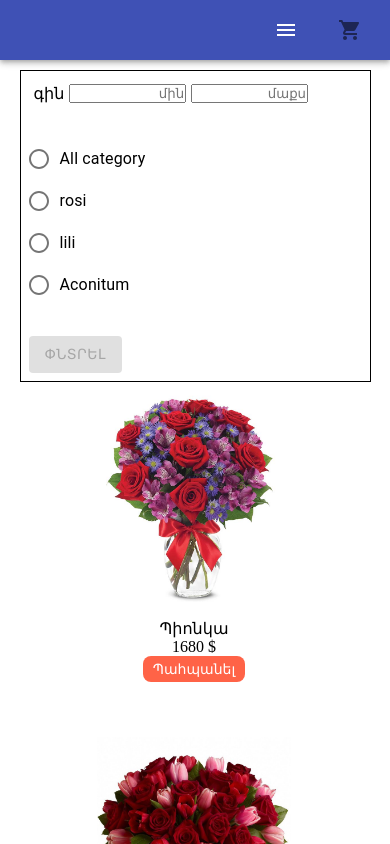
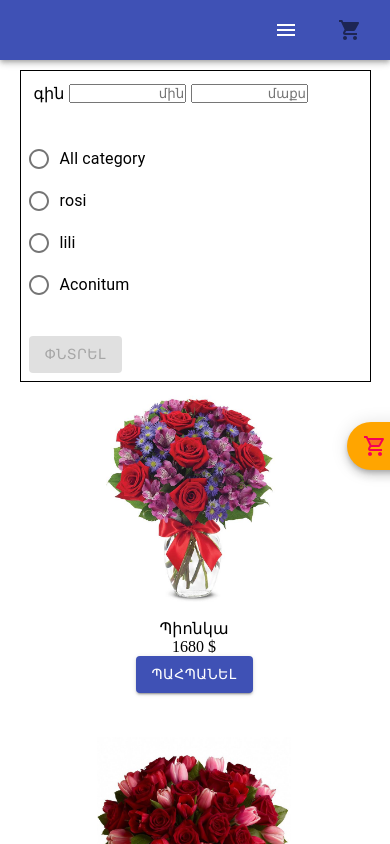
Before and after one commit to Foton-corp/foton-flowers, a React (Create React App) app: page /fullproductpage in a window 390 px wide. Shown: the top 844 px of the page. Built offline with nearby package versions, Linux system fonts and the light colour scheme.

Commit message:
add fealter

```diff
--- a/src/App.jsx
+++ b/src/App.jsx
@@ -15,12 +15,12 @@ function App() {
       <MenuBarContainer />
       <Switch>
         <Route exact path="/" component={Products} />
+        <Route path="/fullproductpage" component={FullProductPage} />
         <Route path="/about-us" component={null} />
         <Route path="/contact" component={null} />
         <Route path="/pavilions" component={Pavilions} />
         <Route exact path="/flavors" component={MainBascet} />
         <Route path="/flavors/:id" component={FloversAbout} />
-        <Route path="/fullproductpage" component={FullProductPage} />
       </Switch>
       <Footer />
     </>
--- a/src/components/Bascet/index.jsx
+++ b/src/components/Bascet/index.jsx
@@ -3,6 +3,7 @@ import { useSelector, useDispatch } from 'react-redux';
 import AddCircleSharpIcon from '@material-ui/icons/AddCircleSharp';
 import RemoveCircleIcon from '@material-ui/icons/RemoveCircle';
 import Button from '@material-ui/core/Button';
+import DeleteForeverTwoToneIcon from '@material-ui/icons/DeleteForeverTwoTone';
 import ToOrderModal from './ToOrderModal';
 import { getBascetProduct } from '../../store/selectors/getBascetProduct';
 import { changeCountBouqet, removeProduct } from '../../store/action';
@@ -77,12 +78,14 @@ const MainBascet = () => {
                   />
                 </div>
                 <div className="productCard_removeBtn">
-                  <button
-                    type="button"
+                  <Button
+                    variant="contained"
+                    color="secondary"
                     onClick={() => handleDelet(prod.id)}
                   >
+                    <DeleteForeverTwoToneIcon />
                     ջնջել
-                  </button>
+                  </Button>
                 </div>
               </div>
             </li>
--- a/src/components/Bascet/style.scss
+++ b/src/components/Bascet/style.scss
@@ -61,7 +61,6 @@
 }
 
 .modal_body {
-  width: 100%;
   display: flex;
   padding: 2px 15px;
   justify-content: space-between;
@@ -75,6 +74,7 @@
   display: flex;
   flex-direction: column;
   height: 100%;
+  padding: 0 3px;
 }
 
 .modal_total_amount {
@@ -93,3 +93,9 @@
   border: 1px solid #000;
   border-radius: 5px;
 }
+
+@media only screen and (max-width: 500px) {
+  .modal_body {
+    display: block;
+  }
+}
--- a/src/components/Header/index.jsx
+++ b/src/components/Header/index.jsx
@@ -29,7 +29,7 @@ const HeaderCarousel = () => {
 
 function Item(props) {
   return (
-    <Paper style={{ border: 'none', boxShadow: 'none' }} key={props.id} >
+    <Paper style={{ border: 'none', boxShadow: 'none' }} key={props.id}>
       <img src={props.img} alt="west" width="100%" height="100%" />
     </Paper>
   );
--- a/src/components/Products/FullProduct/index.jsx
+++ b/src/components/Products/FullProduct/index.jsx
@@ -7,15 +7,22 @@ import RadioGroup from '@material-ui/core/RadioGroup';
 import FormControlLabel from '@material-ui/core/FormControlLabel';
 import Button from '@material-ui/core/Button';
 
+import Fab from '@material-ui/core/Fab';
+import { makeStyles } from '@material-ui/core/styles';
+import ShoppingCartTwoToneIcon from '@material-ui/icons/ShoppingCartTwoTone';
+import Badge from '@material-ui/core/Badge';
+import { withStyles } from '@material-ui/core';
+
 import {
-  goToFloversPage, addProduct, addProductActive,
+  goToFloversPage, addProduct, addProductActive, removeProduct,
 } from '../../../store/action';
 import getFilterProducts from '../../../store/selectors/getFilterProducts';
 import getCategoryName from '../../../store/selectors/getCategoryName';
 
 import './style.scss';
+import { getBascetProduct } from '../../../store/selectors/getBascetProduct';
 
-const FullProductPage = () => {
+const FullProductPage = (props) => {
   const [minSale, setMinsale] = useState('');
   const [maxSale, setMaxSale] = useState('');
   const [filtCategory, setFiltCategory] = useState();
@@ -31,6 +38,7 @@ const FullProductPage = () => {
   };
 
   const handleDelete = (id) => {
+    dispatch(removeProduct(id));
   };
 
   const handleChange = (event) => {
@@ -54,8 +62,61 @@ const FullProductPage = () => {
     });
   };
 
+  const useStyles = makeStyles((theme) => ({
+    fab: {
+      background: 'orange',
+      position: 'fixed',
+      right: '-75px',
+      top: '50%',
+      zIndex: '10',
+      borderTopRightRadius: 'inherit',
+      borderBottomRightRadius: 'inherit',
+      transition: 'all 1s',
+      '&:hover': {
+        right: '-13px',
+      },
+    },
+    root: {
+      '& > *': {
+        margin: theme.spacing(1),
+      },
+    },
+    extendedIcon: {
+      marginRight: theme.spacing(1),
+    },
+  }));
+
+  const StyledBadge = withStyles((theme) => ({
+    badge: {
+      right: '96px',
+      top: 13,
+      border: `2px solid ${theme.palette.background.paper}`,
+      padding: '0 4px',
+    },
+  }))(Badge);
+
+  const handlePathBasket = () => {
+    props.history.push('/flavors');
+  };
+
+  const basketQauntity = useSelector(getBascetProduct);
+
+  const classes = useStyles();
   return (
     <div className="fullProductPage">
+      <Fab
+        variant="extended"
+        className={classes.fab}
+        onClick={handlePathBasket}
+      >
+        <StyledBadge color="secondary" badgeContent={basketQauntity.length}>
+          <ShoppingCartTwoToneIcon
+            className={classes.extendedIcon}
+            color="secondary"
+          />
+          Basket
+        </StyledBadge>
+      </Fab>
       <div className="FullProductPage_products">
         <ul className="FullProductPage_products_items">
           {
@@ -78,22 +139,25 @@ const FullProductPage = () => {
                     $
                   </div>
                   <div className="FullProductCard_btn">
-                    <button
-                      type="button"
+                    <Button
+                      variant="contained"
+                      color="primary"
                       disabled={product.active}
                       onClick={() => handleAdd(product.id)}
                     >
                       {product.active ? 'պահպանված է' : 'Պահպանել'}
-                    </button>
+                    </Button>
                   </div>
                   <div className="FullProductCard_removeBtn">
-                    <button
+                    <Button
+                      variant="contained"
+                      color="secondary"
                       type="button"
                       onClick={() => handleDelete(product.id)}
                       style={{ display: product.active ? 'block' : 'none' }}
                     >
                       չեղարկել
-                    </button>
+                    </Button>
                   </div>
                 </div>
               </li>
--- a/src/components/Products/FullProduct/style.scss
+++ b/src/components/Products/FullProduct/style.scss
@@ -30,28 +30,6 @@
     height: 95%;
   }
 
-  &_btn button {
-    padding: 5px 10px;
-    color: white;
-    background-color: tomato;
-    outline: none;
-    border: none;
-    border-radius: 8px;
-    font-size: 14px;
-  }
-
-  &_removeBtn button {
-    padding: 5px 10px;
-    margin-top: 5px;
-    color: red;
-    font-weight: bold;
-    border: 2px solid khaki;
-    background-color: darkorange;
-    outline: none;
-    border-radius: 8px;
-    font-size: 14px;
-  }
-
 }
 
 .fullProductPage_filter {
@@ -78,3 +56,21 @@ padding: 5px 5px;
 .filtrCategory {
   margin: 30px 0;
 }
+
+@media only screen and (max-width: 1154px) {
+  .fullProductPage {
+    justify-content: center;
+  }
+  .fullProductPage_filter {
+    flex: none;
+  }
+}
+
+@media only screen and (max-width: 450px) {
+  .fullProductPage {
+    justify-content: space-between;
+  }
+  .fullProductPage_filter {
+    flex: 1;
+  }
+}
--- a/src/components/Products/index.jsx
+++ b/src/components/Products/index.jsx
@@ -3,12 +3,14 @@
 import React from 'react';
 import { useSelector, useDispatch } from 'react-redux';
 import { Link } from 'react-router-dom';
+
 import Fab from '@material-ui/core/Fab';
 import { makeStyles } from '@material-ui/core/styles';
 import ShoppingCartTwoToneIcon from '@material-ui/icons/ShoppingCartTwoTone';
 import Badge from '@material-ui/core/Badge';
 import { withStyles } from '@material-ui/core';
 import Button from '@material-ui/core/Button';
+
 import getHomeProducts from '../../store/selectors/getHomeProducts';
 import {
   addProduct, goToFloversPage, removeProduct,
@@ -121,28 +123,39 @@ const ProductItems = (props) => {
                     $
                   </div>
                   <div className="productCard_btn">
-                    <button
-                      type="button"
+                    <Button
+                      variant="contained"
+                      color="primary"
                       disabled={product.active}
                       onClick={() => handleAdd(product.id)}
                     >
                       {product.active ? 'պահպանված է' : 'Պահպանել'}
-                    </button>
+                    </Button>
                   </div>
                   <div className="productCard_removeBtn">
-                    <button
-                      type="button"
+                    <Button
+                      variant="contained"
+                      color="secondary"
                       style={{ display: product.active ? 'block' : 'none' }}
                       onClick={() => handleDelete(product.id)}
                     >
                       չեղարկել
-                    </button>
+                    </Button>
                   </div>
                 </div>
               </li>
             ))
           }
         </ul>
+        <div className="products_title">
+          <Button
+            variant="contained"
+            color="secondary"
+            onClick={handleFullProduct}
+          >
+            ««Մեծ ընտրանի ձեր և ձեր սիրելիների համար»»
+          </Button>
+        </div>
       </div>
     </div>
   );
--- a/src/components/Products/style.scss
+++ b/src/components/Products/style.scss
@@ -48,30 +48,4 @@ li {
     cursor: pointer;
   }
 
-  &_btn button {
-    padding: 5px 10px;
-    color: white;
-    background-color: tomato;
-    outline: none;
-    border: none;
-    border-radius: 8px;
-    font-size: 14px;
-  }
-
-  &_btn button:disabled {
-    background-color: cornflowerblue;
-    color: crimson;
-  }
-
-  &_removeBtn button {
-    padding: 5px 10px;
-    margin-top: 5px;
-    color: red;
-    font-weight: bold;
-    border: 2px solid khaki;
-    background-color: darkorange;
-    outline: none;
-    border-radius: 8px;
-    font-size: 14px;
-  }
 }
```
